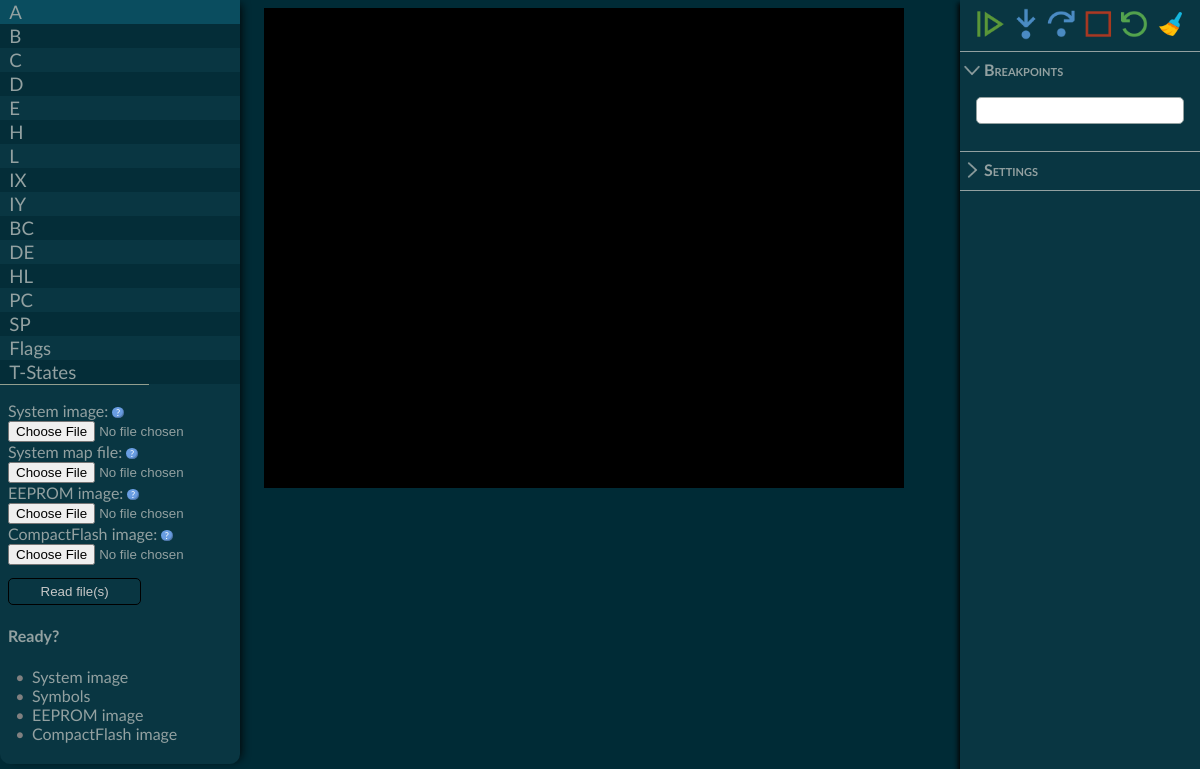
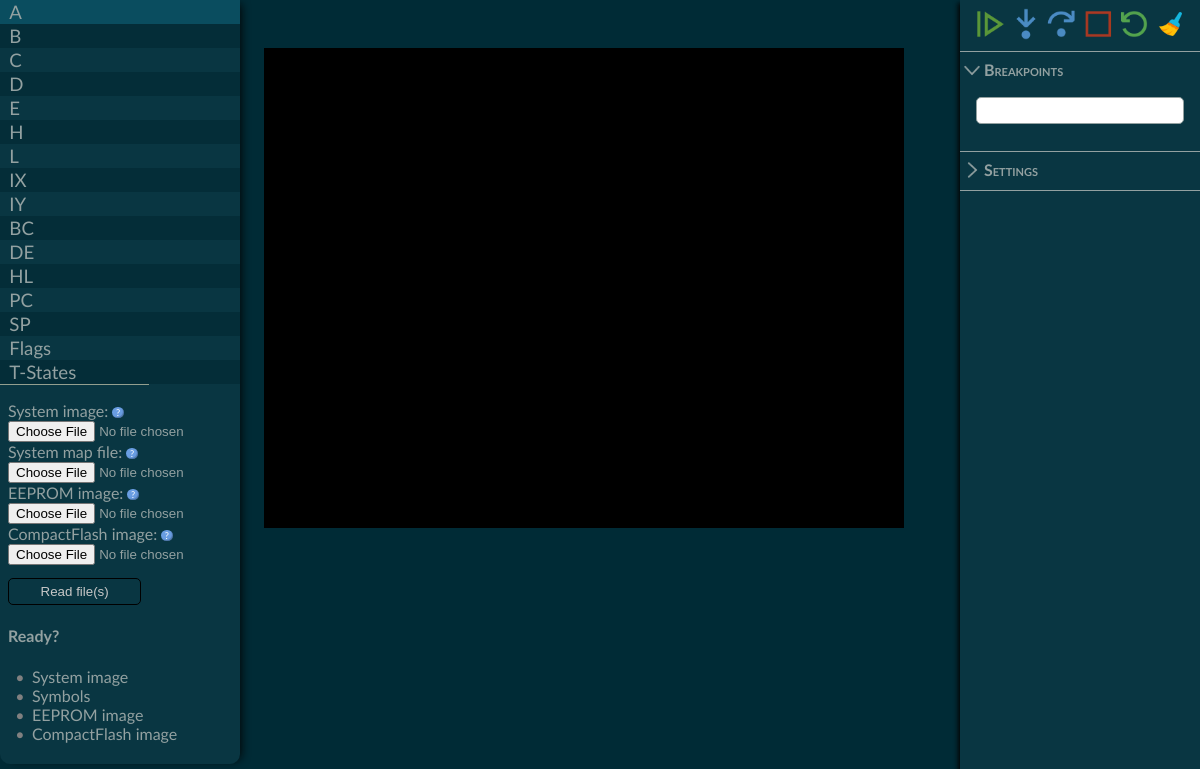
Before and after one commit to Zeal8bit/Zeal-WebEmulator, an Electron app: page index.html in a window 1200 px wide. Shown: the top 769 px of the page. Drawn offline with Linux system fonts and the light colour scheme; no server answers.

Commit message:
* revert the canvas margin, to prevent popup overlap

```diff
--- a/view/css/emulator.css
+++ b/view/css/emulator.css
@@ -133,7 +133,7 @@ hr {
 #container canvas {
     position: absolute;
     top: 0;
-    margin-top: 0.5em;
+    margin-top: 3em;
     background-color: black;
     transform-origin: left top;
     image-rendering: pixelated;
```
